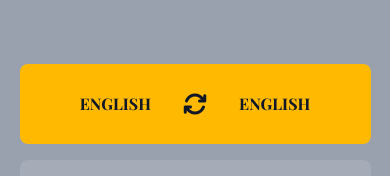
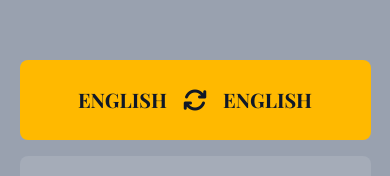
Before and after one commit to SabinaMB/translatorApp, a React (Vite) app: page / in a window 390 px wide. Shown: the part 124-300 px from the top of the page. Built offline with nearby package versions, Linux system fonts and the light colour scheme; a web font is replaced by a local one.

Commit message:
fixing typography

```diff
--- a/src/TranslatorApp.jsx
+++ b/src/TranslatorApp.jsx
@@ -12,7 +12,7 @@ const TranslatorApp = () => {
   const [charCount, setCharCount] = useState(0);
   const maxChars = 200;
   const dropdownRef = useRef(null);
-  const [filteredLanguages, setFilteredLanguages] = useState(null); // Start with null for full list
+  const [filteredLanguages, setFilteredLanguages] = useState(null);
 
   const handleClickOutside = (e) => {
     if (dropdownRef.current && !dropdownRef.current.contains(e.target)) {
@@ -92,13 +92,13 @@ const TranslatorApp = () => {
   };
 
   return (
-    <div className="min-w-[90%] sm:min-w-xl flex flex-col gap-y-4 justify-center items-center pt-12 pb-6 relative">
+    <div className="min-w-[90%] sm:min-w-xl flex flex-col gap-y-4 justify-center items-center pt-10 pb-6 relative">
       <div className="min-h-20 w-full flex justify-center items-center px-8 bg-amber-400 text-gray-900 rounded-lg">
         <div className="language" onClick={() => handleLanguageClick("from")}>
           {languages[selectedLanguageFrom] || "English"}
         </div>
         <i
-          className="fa-solid fa-arrows-rotate text-2xl mx-8 cursor-pointer"
+          className="fa-solid fa-arrows-rotate text-2xl mx-4 sm:mx-8 cursor-pointer"
           onClick={handleSwapLanguages}
         ></i>
         <div className="language" onClick={() => handleLanguageClick("to")}>
@@ -114,7 +114,7 @@ const TranslatorApp = () => {
                 <button
                   key={letter}
                   onClick={() => handleLetterClick(letter)}
-                  className="text-gray-900 hover:text-amber-400"
+                  className="text-gray-900 hover:text-amber-400 cursor-pointer"
                 >
                   {letter}
                 </button>
--- a/src/index.css
+++ b/src/index.css
@@ -26,12 +26,12 @@
 }
 
 .language {
-  @apply text-base sm:text-xl text-right uppercase cursor-pointer font-bold;
+  @apply text-xl text-right uppercase cursor-pointer font-bold;
   font-family: "Playfair Display", "Montserrat", serif;
 }
 
 .textarea {
-  @apply w-full min-h-38 resize-none bg-gray-300/20 rounded-lg px-4 py-2 leading-5 border border-transparent focus:border-amber-400 focus:border-2 focus:outline-none;
+  @apply w-full min-h-38 resize-none bg-gray-300/20 rounded-lg px-4 py-2 text-lg leading-5 border border-transparent focus:border-amber-400 focus:border-2 focus:outline-none;
 }
 
 .list {
```
